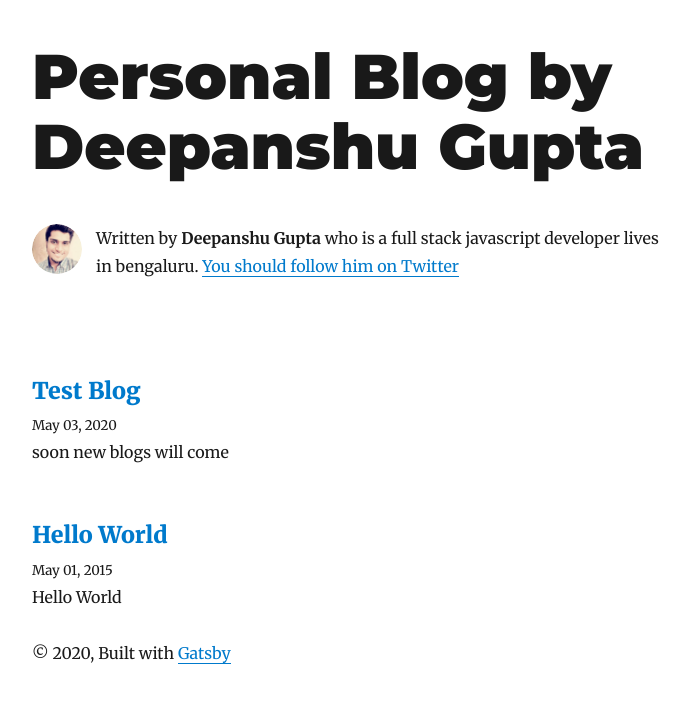
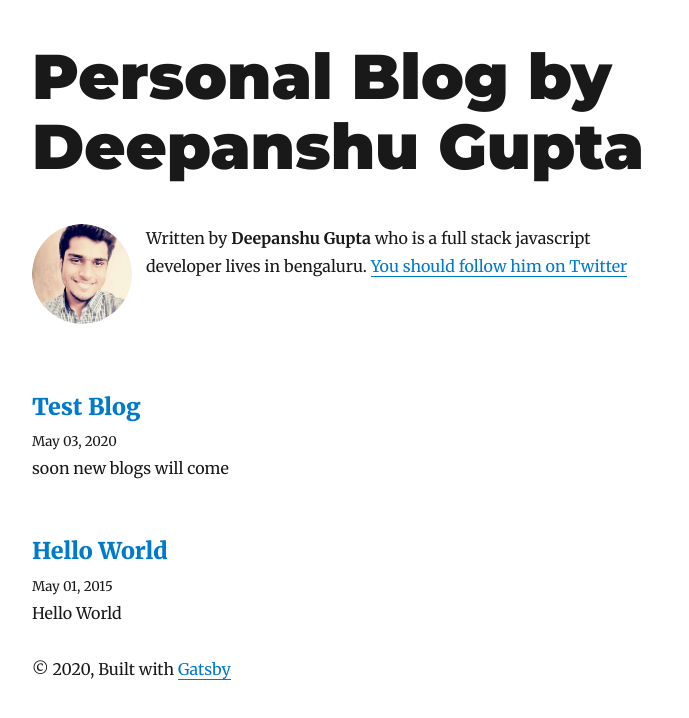
Before and after one commit to imdeepanshugpt/imdeepanshugpt-blog, a Gatsby site: page / in a window 1280 px wide. Shown: the whole page, without its empty margins (293-982 px from the left). Built offline with nearby package versions, Linux system fonts and the light colour scheme; Gatsby itself is replaced by a stand-in of ours; some packages are replaced by stand-ins of ours.

Commit message:
image size increased

```diff
--- a/src/components/bio.js
+++ b/src/components/bio.js
@@ -16,7 +16,7 @@ const Bio = () => {
     query BioQuery {
       avatar: file(absolutePath: { regex: "/profile-pic.jpg/" }) {
         childImageSharp {
-          fixed(width: 50, height: 50) {
+          fixed(width: 100, height: 100) {
             ...GatsbyImageSharpFixed
           }
         }
@@ -49,7 +49,7 @@ const Bio = () => {
         style={{
           marginRight: rhythm(1 / 2),
           marginBottom: 0,
-          minWidth: 50,
+          minWidth: 100,
           borderRadius: `100%`,
         }}
         imgStyle={{
```
